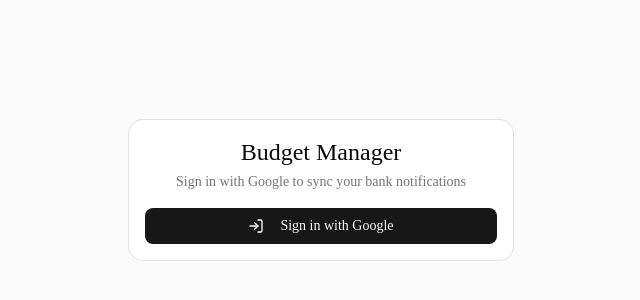
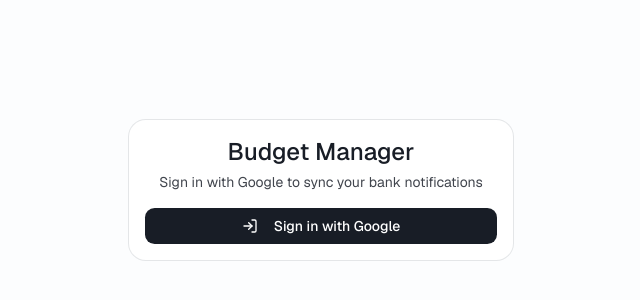
Before and after one commit to keynesfariz/spender-note, a Next.js app: page /login in a window 1280 px wide. Shown: the part 210-510 px from the top of the page, without its empty margins (319-959 px from the left). Built offline with nearby package versions, Linux system fonts and the light colour scheme.

Commit message:
Update design system

```diff
--- a/src/app/globals.css
+++ b/src/app/globals.css
@@ -7,9 +7,9 @@
 @theme inline {
   --color-background: var(--background);
   --color-foreground: var(--foreground);
-  --font-sans: var(--font-sans);
+  --font-sans: "Haas Grotesk", "Haas", var(--font-geist-sans);
   --font-mono: var(--font-geist-mono);
-  --font-heading: var(--font-sans);
+  --font-heading: "Haas Groot Disp", "Haas", var(--font-geist-sans);
   --color-sidebar-ring: var(--sidebar-ring);
   --color-sidebar-border: var(--sidebar-border);
   --color-sidebar-accent-foreground: var(--sidebar-accent-foreground);
@@ -46,75 +46,91 @@
   --radius-2xl: calc(var(--radius) * 1.8);
   --radius-3xl: calc(var(--radius) * 2.2);
   --radius-4xl: calc(var(--radius) * 2.6);
+
+  --color-link: #1b61c9;
+  --color-link-active: #1a3866;
+  --color-info: #254fad;
+  --color-info-border: #458fff;
+  --color-success: #006400;
+  --color-success-border: #39bf45;
+  --color-signature-coral: #aa2d00;
+  --color-signature-forest: #0a2e0e;
+  --color-signature-cream: #f5e9d4;
+  --color-signature-peach: #fcab79;
+  --color-signature-mint: #a8d8c4;
+  --color-signature-yellow: #f4d35e;
+  --color-signature-mustard: #d9a441;
 }
 
 :root {
-  --background: oklch(1 0 0);
-  --foreground: oklch(0.145 0 0);
-  --card: oklch(1 0 0);
-  --card-foreground: oklch(0.145 0 0);
-  --popover: oklch(1 0 0);
-  --popover-foreground: oklch(0.145 0 0);
-  --primary: oklch(0.205 0 0);
-  --primary-foreground: oklch(0.985 0 0);
-  --secondary: oklch(0.97 0 0);
-  --secondary-foreground: oklch(0.205 0 0);
-  --muted: oklch(0.97 0 0);
-  --muted-foreground: oklch(0.556 0 0);
-  --accent: oklch(0.97 0 0);
-  --accent-foreground: oklch(0.205 0 0);
-  --destructive: oklch(0.577 0.245 27.325);
-  --border: oklch(0.922 0 0);
-  --input: oklch(0.922 0 0);
-  --ring: oklch(0.708 0 0);
-  --chart-1: oklch(0.87 0 0);
-  --chart-2: oklch(0.556 0 0);
-  --chart-3: oklch(0.439 0 0);
-  --chart-4: oklch(0.371 0 0);
-  --chart-5: oklch(0.269 0 0);
-  --radius: 0.625rem;
-  --sidebar: oklch(0.985 0 0);
-  --sidebar-foreground: oklch(0.145 0 0);
-  --sidebar-primary: oklch(0.205 0 0);
-  --sidebar-primary-foreground: oklch(0.985 0 0);
-  --sidebar-accent: oklch(0.97 0 0);
-  --sidebar-accent-foreground: oklch(0.205 0 0);
-  --sidebar-border: oklch(0.922 0 0);
-  --sidebar-ring: oklch(0.708 0 0);
+  --background: #ffffff;
+  --foreground: #181d26;
+  --card: #ffffff;
+  --card-foreground: #181d26;
+  --popover: #ffffff;
+  --popover-foreground: #181d26;
+  --primary: #181d26;
+  --primary-foreground: #ffffff;
+  --secondary: #f8fafc;
+  --secondary-foreground: #181d26;
+  --muted: #f8fafc;
+  --muted-foreground: #41454d;
+  --accent: #f8fafc;
+  --accent-foreground: #181d26;
+  --destructive: #aa2d00;
+  --destructive-foreground: #ffffff;
+  --border: #dddddd;
+  --input: #dddddd;
+  --ring: #458fff;
+  --chart-1: #0a2e0e;
+  --chart-2: #fcab79;
+  --chart-3: #a8d8c4;
+  --chart-4: #f4d35e;
+  --chart-5: #d9a441;
+  --radius: 0.75rem;
+  --sidebar: #ffffff;
+  --sidebar-foreground: #181d26;
+  --sidebar-primary: #181d26;
+  --sidebar-primary-foreground: #ffffff;
+  --sidebar-accent: #f8fafc;
+  --sidebar-accent-foreground: #181d26;
+  --sidebar-border: #dddddd;
+  --sidebar-ring: #458fff;
 }
 
 .dark {
-  --background: oklch(0.145 0 0);
-  --foreground: oklch(0.985 0 0);
-  --card: oklch(0.205 0 0);
-  --card-foreground: oklch(0.985 0 0);
-  --popover: oklch(0.205 0 0);
-  --popover-foreground: oklch(0.985 0 0);
-  --primary: oklch(0.922 0 0);
-  --primary-foreground: oklch(0.205 0 0);
-  --secondary: oklch(0.269 0 0);
-  --secondary-foreground: oklch(0.985 0 0);
-  --muted: oklch(0.269 0 0);
-  --muted-foreground: oklch(0.708 0 0);
-  --accent: oklch(0.269 0 0);
-  --accent-foreground: oklch(0.985 0 0);
-  --destructive: oklch(0.704 0.191 22.216);
-  --border: oklch(1 0 0 / 10%);
-  --input: oklch(1 0 0 / 15%);
-  --ring: oklch(0.556 0 0);
-  --chart-1: oklch(0.87 0 0);
-  --chart-2: oklch(0.556 0 0);
-  --chart-3: oklch(0.439 0 0);
-  --chart-4: oklch(0.371 0 0);
-  --chart-5: oklch(0.269 0 0);
-  --sidebar: oklch(0.205 0 0);
-  --sidebar-foreground: oklch(0.985 0 0);
-  --sidebar-primary: oklch(0.488 0.243 264.376);
-  --sidebar-primary-foreground: oklch(0.985 0 0);
-  --sidebar-accent: oklch(0.269 0 0);
-  --sidebar-accent-foreground: oklch(0.985 0 0);
-  --sidebar-border: oklch(1 0 0 / 10%);
-  --sidebar-ring: oklch(0.556 0 0);
+  --background: #181d26;
+  --foreground: #ffffff;
+  --card: #1d1f25;
+  --card-foreground: #ffffff;
+  --popover: #1d1f25;
+  --popover-foreground: #ffffff;
+  --primary: #ffffff;
+  --primary-foreground: #181d26;
+  --secondary: #333840;
+  --secondary-foreground: #ffffff;
+  --muted: #333840;
+  --muted-foreground: #9297a0;
+  --accent: #333840;
+  --accent-foreground: #ffffff;
+  --destructive: #aa2d00;
+  --destructive-foreground: #ffffff;
+  --border: #41454d;
+  --input: #41454d;
+  --ring: #458fff;
+  --chart-1: #0a2e0e;
+  --chart-2: #fcab79;
+  --chart-3: #a8d8c4;
+  --chart-4: #f4d35e;
+  --chart-5: #d9a441;
+  --sidebar: #181d26;
+  --sidebar-foreground: #ffffff;
+  --sidebar-primary: #ffffff;
+  --sidebar-primary-foreground: #181d26;
+  --sidebar-accent: #333840;
+  --sidebar-accent-foreground: #ffffff;
+  --sidebar-border: #41454d;
+  --sidebar-ring: #458fff;
 }
 
 @layer base {
--- a/src/app/layout.tsx
+++ b/src/app/layout.tsx
@@ -1,21 +1,21 @@
-import type { Metadata } from "next";
-import { Geist, Geist_Mono } from "next/font/google";
-import "./globals.css";
-import { Toaster } from "@/components/ui/sonner";
+import { Toaster } from '@/components/ui/sonner';
+import type { Metadata } from 'next';
+import { Geist, Geist_Mono } from 'next/font/google';
+import './globals.css';
 
 const geistSans = Geist({
-  variable: "--font-geist-sans",
-  subsets: ["latin"],
+  variable: '--font-geist-sans',
+  subsets: ['latin'],
 });
 
 const geistMono = Geist_Mono({
-  variable: "--font-geist-mono",
-  subsets: ["latin"],
+  variable: '--font-geist-mono',
+  subsets: ['latin'],
 });
 
 export const metadata: Metadata = {
-  title: "Create Next App",
-  description: "Generated by create next app",
+  title: 'Create Next App',
+  description: 'Generated by create next app',
 };
 
 export default function RootLayout({
@@ -26,11 +26,10 @@ export default function RootLayout({
   return (
     <html
       lang="en"
-      className={`${geistSans.variable} ${geistMono.variable} h-full antialiased`}
-    >
+      className={`${geistSans.variable} ${geistMono.variable} h-full antialiased`}>
       <body className="min-h-full flex flex-col">
         {children}
-        <Toaster />
+        <Toaster position="top-right" />
       </body>
     </html>
   );
```
Also changed, not shown: 1 other file (tests, documents, lock files or other folders).
